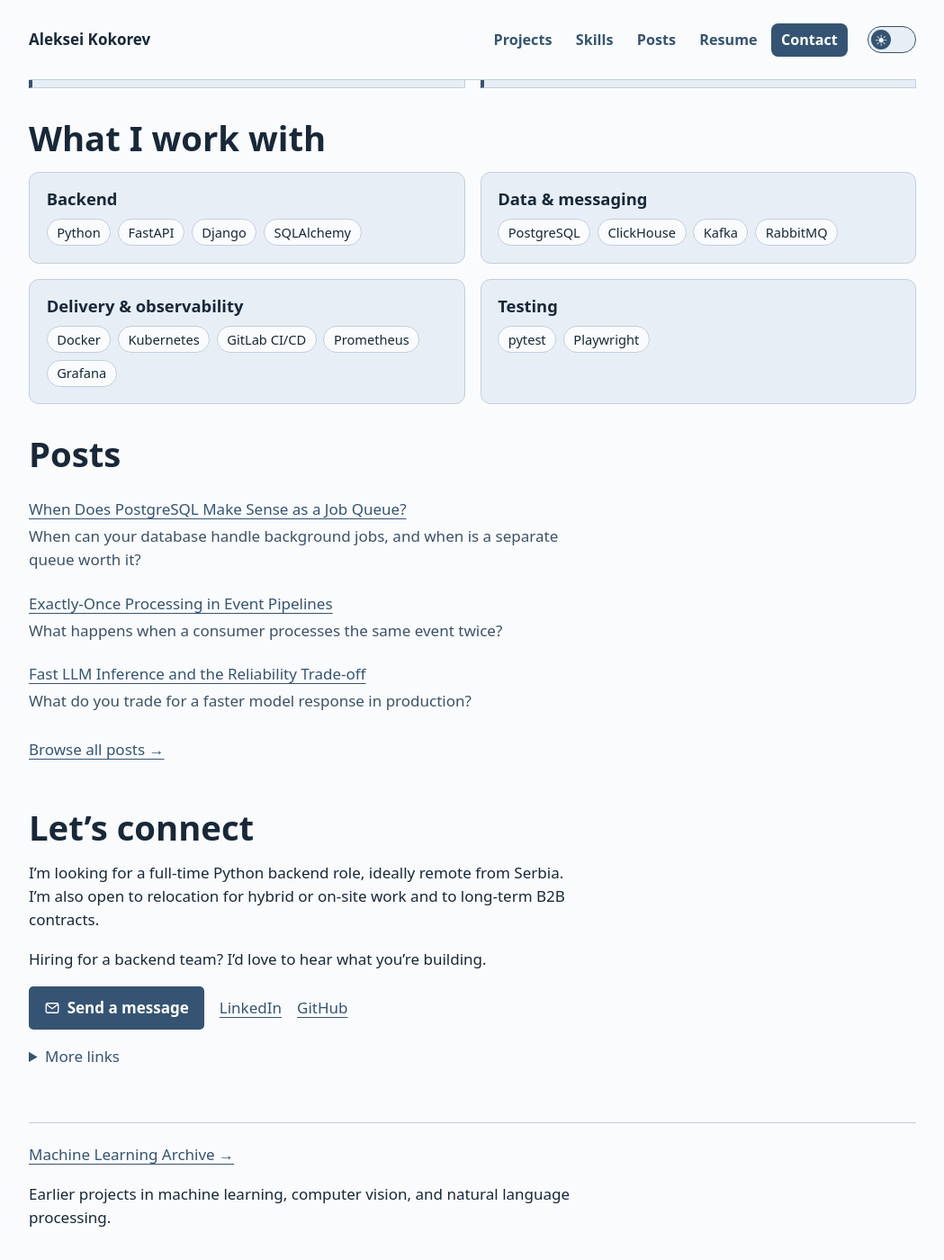
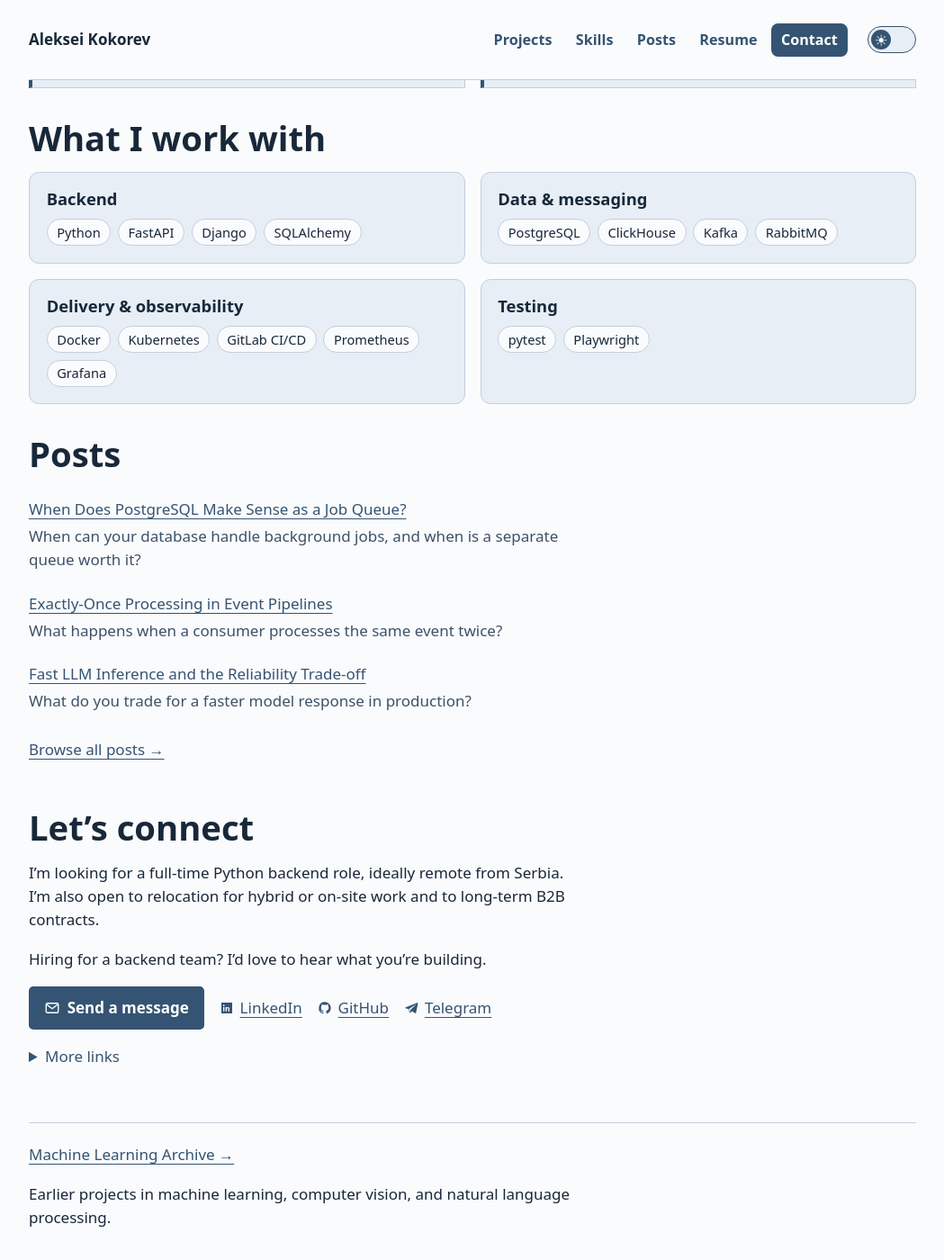
Before and after one commit to alex-coch/alex-coch.github.io, a Jekyll site: the page index.html, which Jekyll copies as it is, in a window 1280 px wide and 1400 px high, scrolled down 1808 px. Shown: the whole window at 90% size, without its empty margins (115-1164 px from the left). Built offline with Jekyll 4.4.1, drawn with Linux system fonts in a browser that asks for light colours.

Commit message:
Add contact icons and promote Telegram to the main row

```diff
--- a/assets/portfolio.css
+++ b/assets/portfolio.css
@@ -98,6 +98,8 @@ header nav a[aria-current] {color:var(--on-accent);background:var(--accent)}
 .resume .contact-actions {margin-bottom:1.5rem}
 .contact-actions :is(a,button) {display:inline-flex;align-items:center;min-height:44px}
 .contact-actions .primary {gap:.45em;border:0;font:inherit;font-weight:600;cursor:pointer}
+.contact-actions .contact-social {gap:.4rem}
+.contact-social svg {flex:none}
 .contact-actions button[hidden] {display:none}
 .contact-actions button:focus-visible,.more-contact-links summary:focus-visible {
   outline:3px solid var(--focus);outline-offset:4px
--- a/index.html
+++ b/index.html
@@ -1,7 +1,7 @@
 <!doctype html>
 <html lang="en"><head><meta charset="utf-8"><meta name="viewport" content="width=device-width, initial-scale=1"><title>Aleksei Kokorev · Python Backend Engineer</title><meta name="description" content="Python backend engineering portfolio. APIs, event-driven systems and production GPU inference."><link rel="icon" href="/assets/ak.svg?v=3" type="image/svg+xml">
 <script src="/assets/theme.js?v=2"></script>
-<link rel="stylesheet" href="/assets/portfolio.css?v=65"><script defer src="/assets/portfolio-nav.js?v=7"></script>
+<link rel="stylesheet" href="/assets/portfolio.css?v=66"><script defer src="/assets/portfolio-nav.js?v=7"></script>
 <script defer src="/assets/messenger-links.js"></script>
 <script defer src="/assets/contact-form.js"></script>
 <script async defer src="https://www.google.com/recaptcha/api.js"></script>
@@ -158,8 +158,9 @@
       </svg>
       <span>Send a message</span>
     </button>
-    <a href="https://www.linkedin.com/in/alexcoch/">LinkedIn</a>
-    <a href="https://github.com/alex-coch">GitHub</a>
+    <a class="contact-social" href="https://www.linkedin.com/in/alexcoch/"><svg viewBox="0 0 24 24" width="16" height="16" aria-hidden="true" focusable="false" fill="currentColor"><path d="M3 3h18v18H3zm4 6a1.25 1.25 0 1 0 0-2.5A1.25 1.25 0 0 0 7 9zm-1 1.5v7h2v-7zm4 0v7h2v-3.8c0-1 .45-1.55 1.25-1.55s1.15.53 1.15 1.55v3.8h2v-4.2c0-1.85-.9-2.9-2.5-2.9-.83 0-1.52.35-1.9.9v-.8z"/></svg><span>LinkedIn</span></a>
+    <a class="contact-social" href="https://github.com/alex-coch"><svg viewBox="0 0 24 24" width="16" height="16" aria-hidden="true" focusable="false" fill="currentColor"><path d="M12 2a10 10 0 0 0-3.16 19.49c.5.09.68-.22.68-.48l-.01-1.86c-2.78.6-3.37-1.18-3.37-1.18-.45-1.16-1.11-1.47-1.11-1.47-.91-.62.07-.61.07-.61 1 .07 1.53 1.03 1.53 1.03.9 1.53 2.34 1.09 2.91.83.09-.65.35-1.09.63-1.34-2.22-.25-4.55-1.11-4.55-4.94 0-1.09.39-1.98 1.03-2.68-.1-.25-.45-1.27.1-2.65 0 0 .84-.27 2.75 1.02.8-.22 1.66-.33 2.51-.33s1.71.11 2.51.33c1.91-1.29 2.75-1.02 2.75-1.02.55 1.38.2 2.4.1 2.65.64.7 1.03 1.59 1.03 2.68 0 3.84-2.34 4.68-4.57 4.93.36.31.68.92.68 1.86v2.75c0 .26.18.58.69.48A10 10 0 0 0 12 2Z"/></svg><span>GitHub</span></a>
+    <a class="contact-social" href="https://t.me/alex_coch" data-app-url="tg://resolve?domain=alex_coch"><svg viewBox="0 0 24 24" width="16" height="16" aria-hidden="true" focusable="false" fill="currentColor"><path d="M21.7 3.4 2.9 10.7c-1.3.5-1.3 1.3-.2 1.6l4.8 1.5 1.8 5.5c.2.6.1.8.8.8.5 0 .7-.2 1-.5l2.3-2.3 4.8 3.5c.9.5 1.5.2 1.8-.8l3.1-15.1c.4-1.4-.5-2-1.4-1.5ZM8.2 13.4l10.7-6.7c.5-.3 1-.1.6.2l-8.8 8-.3 3.7Z"/></svg><span>Telegram</span></a>
   </div>
   <details id="contact-form">
     <summary>Send a message</summary>
```
Also changed, not shown: other parts of index.html (+0 -1 lines).
